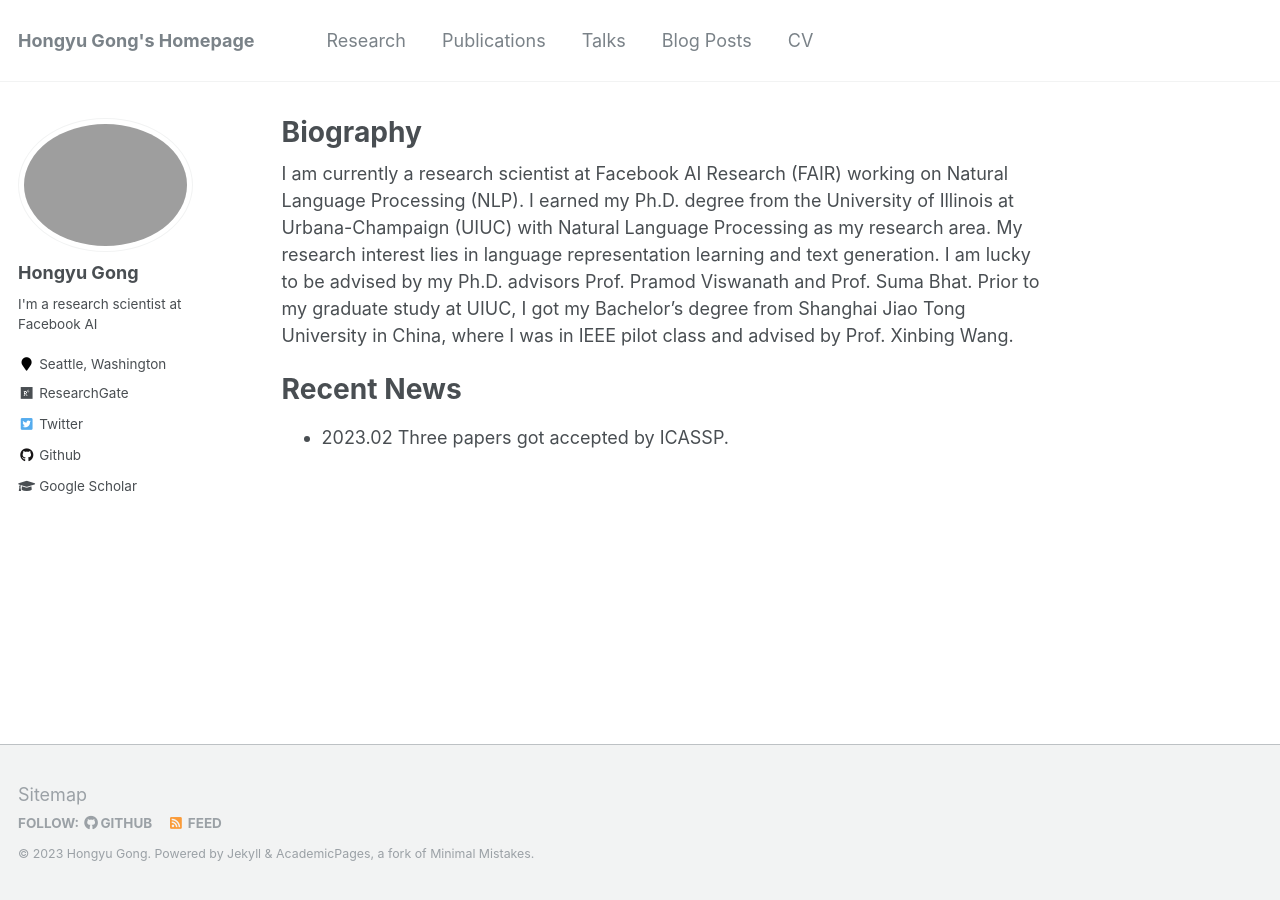
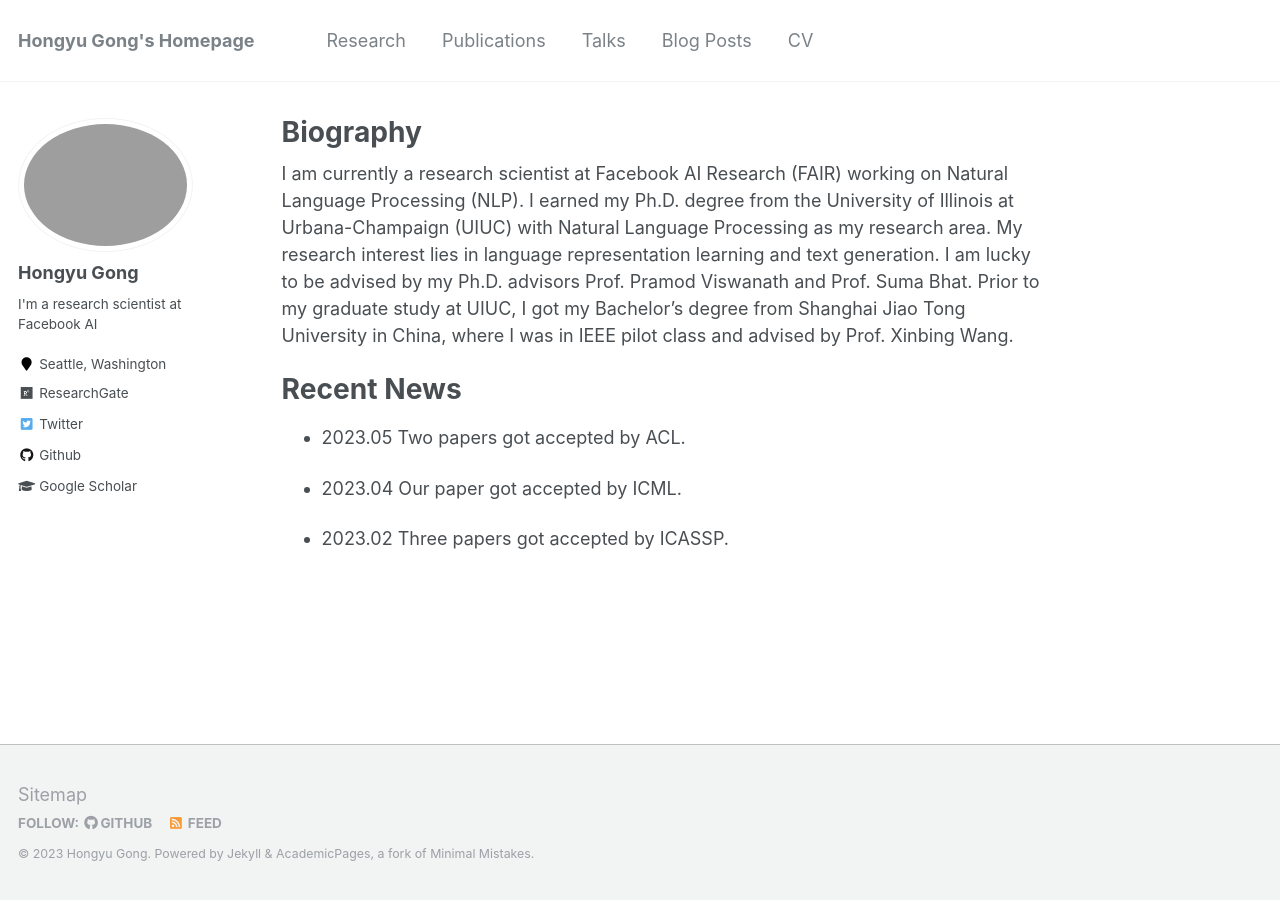
Before and after one commit to HongyuGong/HongyuGong.github.io, a Jekyll site: the page built from _pages/about.md, in a window 1280 px wide. Built offline with Jekyll 4.4.1, drawn with Linux system fonts in a browser that asks for light colours.

Commit message:
Update about.md

```diff
--- a/_pages/about.md
+++ b/_pages/about.md
@@ -13,6 +13,10 @@ I am currently a research scientist at Facebook AI Research (FAIR) working on Na
 
 Recent News
 ======
+
+* 2023.05 Two papers got accepted by ACL.
+
+* 2023.04 Our paper got accepted by ICML.
 
 * 2023.02 Three papers got accepted by ICASSP.
 
```
